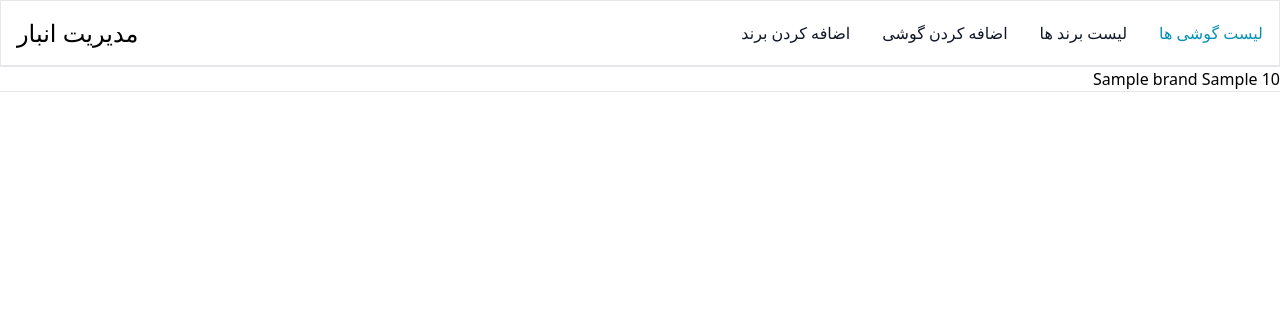
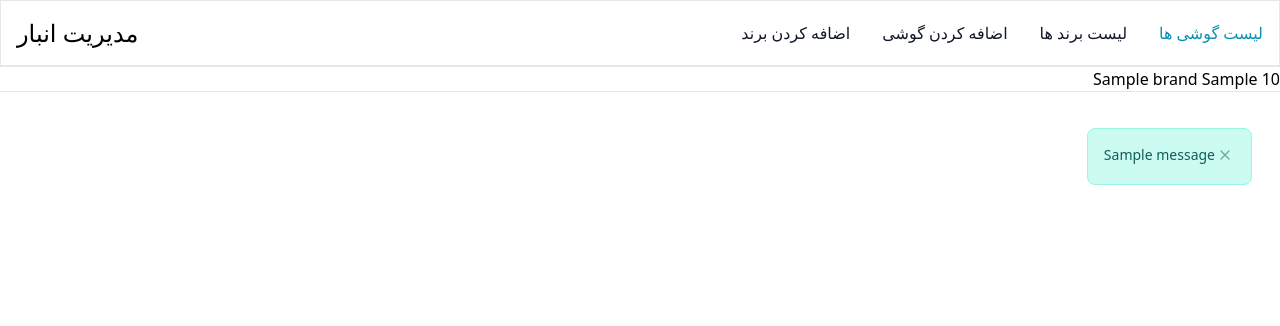
Before and after one commit to hosein-1/Mobile-phone-warehousing, a Django app: page / in a window 1280 px wide. Shown: the top 326 px of the page. Run offline with Django 5.2, Linux system fonts and the light colour scheme; tables that the repository leaves empty hold one stand-in row (values such as "Sample post"); one stand-in notice (Sample message) is shown; style sheets or scripts are compiled from the project's sources.

Commit message:
Add messages

```diff
--- a/mobile/views.py
+++ b/mobile/views.py
@@ -1,9 +1,11 @@
 from django.shortcuts import render
 from django.urls import reverse_lazy
 from django.views.generic import ListView, CreateView
+from django.contrib.messages.views import SuccessMessageMixin
 
 from .models import Mobile, Brand
 from .forms import MobileCreateForm, BrandCreateForm
+
 
 class MobileListView(ListView):
     model = Mobile
@@ -11,11 +13,15 @@ class MobileListView(ListView):
     context_object_name = 'mobiles_queryset'
 
 
-class MobileCreateView(CreateView):
+
+class MobileCreateView(SuccessMessageMixin, CreateView):
     model = Mobile
     template_name = 'mobile/create_mobile.html'
     form_class = MobileCreateForm
-    success_url = reverse_lazy('mobile:mobiles_list')
+    success_url = reverse_lazy('mobiles_list')
+
+    def get_success_message(self, cleaned_data):
+        return f'برند <<{self.object.model}>> با موفقیت ذخیره شد.'
 
     def get_context_data(self, **kwargs):
         context = super().get_context_data(**kwargs)
@@ -29,8 +35,11 @@ class BrandListView(ListView):
     context_object_name = 'brands_queryset'
 
 
-class BrandCreateView(CreateView):
+class BrandCreateView(SuccessMessageMixin, CreateView):
     model = Brand
     template_name = 'mobile/create_brand.html'
     form_class = BrandCreateForm
     success_url = reverse_lazy('mobile:brands_list')
+
+    def get_success_message(self, cleaned_data):
+        return f'برند <<{self.object.name}>> با موفقیت ذخیره شد.'
--- a/templates/base.html
+++ b/templates/base.html
@@ -10,6 +10,7 @@
 </head>
 <body>
 {% include 'navbar.html' %}
+{% include 'messages.html' %}
 {% include 'errors.html' %}
 {% block body %} {% endblock %}
 
--- /dev/null
+++ b/templates/messages.html
@@ -0,0 +1,67 @@
+<div class="fixed z-20 top-20 right-2 md:top-32 md:right-7">
+
+    <div class="space-y-3">
+        {% if messages %}
+        {% for message in messages %}
+
+        {% if message.tags == 'success' %}
+        <div class="toast-message max-w-xs bg-teal-100 border border-teal-200 text-sm text-teal-800 rounded-lg" role="alert">
+          <div class="flex p-4">
+            <div class="ms-auto">
+              <button type="button" class="message-close inline-flex flex-shrink-0 justify-center items-center size-5 rounded-lg text-teal-800 opacity-50 hover:opacity-100 focus:outline-none focus:opacity-100">
+                <span class="sr-only">Close</span>
+                <svg class="flex-shrink-0 size-4" xmlns="http://www.w3.org/2000/svg" width="24" height="24" viewBox="0 0 24 24" fill="none" stroke="currentColor" stroke-width="2" stroke-linecap="round" stroke-linejoin="round">
+                  <path d="M18 6 6 18"></path>
+                  <path d="m6 6 12 12"></path>
+                </svg>
+              </button>
+            </div>
+            {{ message }}
+
+
+          </div>
+        </div>
+        {% endif %}
+
+        {% if message.tags == 'error' %}
+        <div class="toast-message max-w-xs bg-red-100 border border-red-200 text-sm text-red-800 rounded-lg" role="alert">
+          <div class="flex p-4">
+            <div class="ms-auto">
+              <button type="button" class="message-close inline-flex flex-shrink-0 justify-center items-center size-5 rounded-lg text-red-800 opacity-50 hover:opacity-100 focus:outline-none focus:opacity-100">
+                <span class="sr-only">Close</span>
+                <svg class="flex-shrink-0 size-4" xmlns="http://www.w3.org/2000/svg" width="24" height="24" viewBox="0 0 24 24" fill="none" stroke="currentColor" stroke-width="2" stroke-linecap="round" stroke-linejoin="round">
+                  <path d="M18 6 6 18"></path>
+                  <path d="m6 6 12 12"></path>
+                </svg>
+              </button>
+            </div>
+            {{ message }}
+
+
+          </div>
+        </div>
+        {% endif %}
+
+        {% if message.tags == 'warning' %}
+        <div class="toast-message max-w-xs bg-yellow-100 border border-yellow-200 text-sm text-yellow-800 rounded-lg" role="alert">
+          <div class="flex p-4">
+            <div class="ms-auto">
+              <button type="button" class="message-close inline-flex flex-shrink-0 justify-center items-center size-5 rounded-lg text-yellow-800 opacity-50 hover:opacity-100 focus:outline-none focus:opacity-100">
+                <span class="sr-only">Close</span>
+                <svg class="flex-shrink-0 size-4" xmlns="http://www.w3.org/2000/svg" width="24" height="24" viewBox="0 0 24 24" fill="none" stroke="currentColor" stroke-width="2" stroke-linecap="round" stroke-linejoin="round">
+                  <path d="M18 6 6 18"></path>
+                  <path d="m6 6 12 12"></path>
+                </svg>
+              </button>
+            </div>
+            {{ message }}
+
+
+          </div>
+        </div>
+        {% endif %}
+
+        {% endfor %}
+        {% endif %}
+      </div>
+</div>
```
